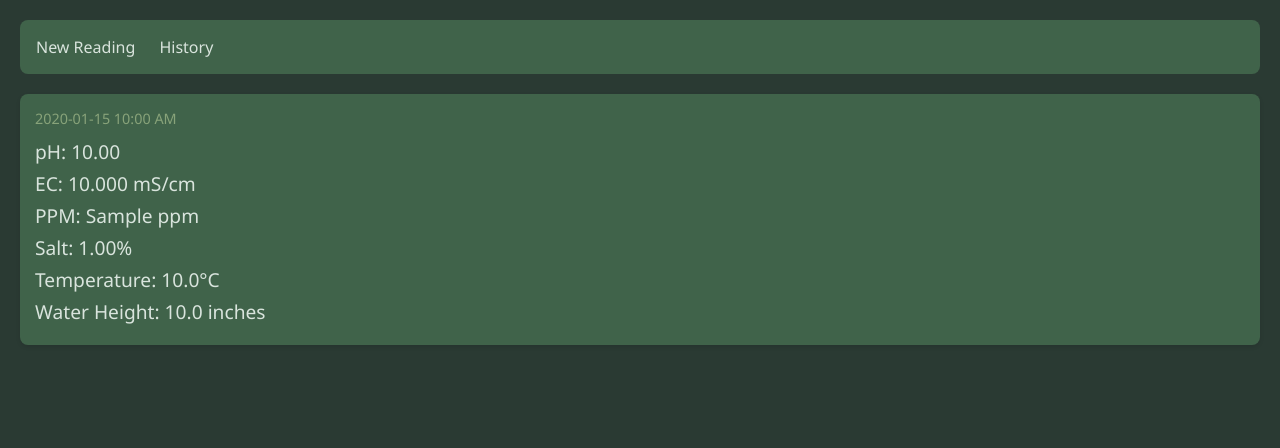
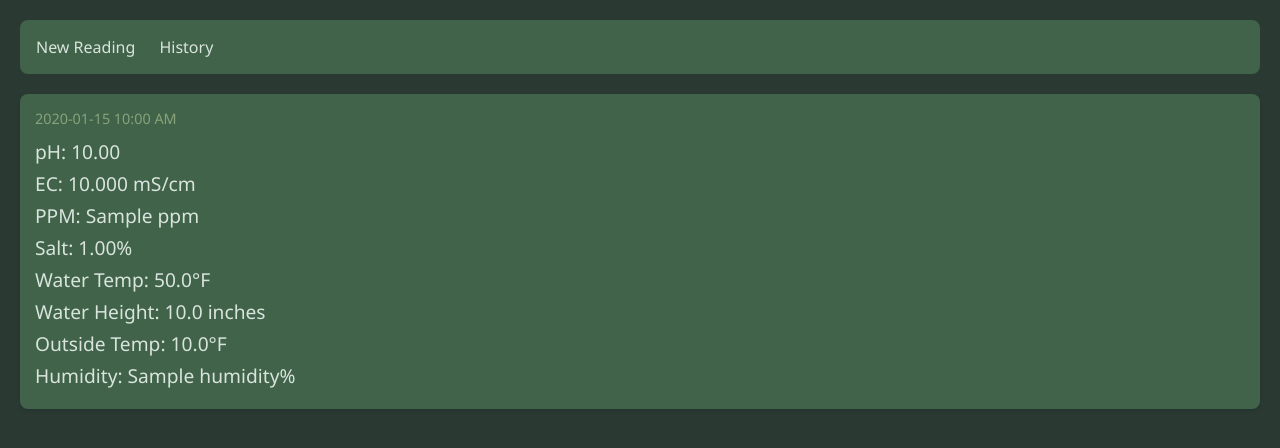
Before and after one commit to nmanolov77/hydroTower, a Flask app: template templates/history.html in a window 1280 px wide. Shown: the top 448 px of the page. Run offline with Flask 3, Linux system fonts and the light colour scheme; the template is opened without the code that fills it: most values are stand-ins (such as "Sample title", 1, 10 or a date in 2020); some libraries are stand-ins or nearby versions.

Commit message:
adding weather api to keep track of outside weather

```diff
--- a/app.py
+++ b/app.py
@@ -3,10 +3,34 @@ from datetime import datetime
 import psycopg2
 import pandas as pd
 import pytz
-from config import DB_CONFIG
+import requests
+from config import DB_CONFIG, WEATHER_CONFIG
 
 now = datetime.now().replace(microsecond=0)
 app = Flask(__name__)
+
+def get_current_weather():
+    url = "http://api.openweathermap.org/data/2.5/weather"
+    params = {
+        "zip": f"{WEATHER_CONFIG['zip_code']},{WEATHER_CONFIG['country_code']}",
+        "appid": WEATHER_CONFIG['api_key'],
+        "units": "imperial"  # Changed from metric to imperial for Fahrenheit
+    }
+
+    try:
+        response = requests.get(url, params=params)
+        response.raise_for_status()
+        data = response.json()
+
+        return {
+            "temp_f": data["main"]["temp"],  # Now returns Fahrenheit
+            "humidity": data["main"]["humidity"],
+            "conditions": data["weather"][0]["main"],
+            "wind_speed": data["wind"]["speed"]  # Note: This will now be in mph
+        }
+    except Exception as e:
+        print(f"Weather API error: {e}")
+        return None
 
 @app.route("/", methods=["GET", "POST"])
 def index():
@@ -20,14 +44,24 @@ def index():
             water_temp_c = float(request.form.get("water_temp_c"))
             water_height_in = float(request.form.get("water_height_in", 0))
             water_gallons = height_to_gallons(water_height_in)
+            weather = get_current_weather()
 
             with psycopg2.connect(**DB_CONFIG) as conn:
                 with conn.cursor() as cur:
                     cur.execute("""
                         INSERT INTO tower_readings
-                        (date, ph, ec_ms_cm, ppm, salt_percent, water_temp_c, water_height_in, water_gallons)
-                        VALUES (%s, %s, %s, %s, %s, %s, %s, %s)
-                    """, (now, ph, ec, ppm, salt_percent, water_temp_c, water_height_in, water_gallons))
+                        (date, ph, ec_ms_cm, ppm, salt_percent, water_temp_c,
+                         water_height_in, water_gallons, outside_temp_f,  # Changed from outside_temp_c
+                         humidity, weather_conditions, wind_speed)
+                        VALUES (%s, %s, %s, %s, %s, %s, %s, %s, %s, %s, %s, %s)
+                    """, (
+                        now, ph, ec, ppm, salt_percent, water_temp_c,
+                        water_height_in, water_gallons,
+                        weather["temp_f"] if weather else None,  # Changed from temp_c
+                        weather["humidity"] if weather else None,
+                        weather["conditions"] if weather else None,
+                        weather["wind_speed"] if weather else None
+                    ))
                 conn.commit()
 
         except (ValueError, TypeError) as e:
--- a/config.template.py
+++ b/config.template.py
@@ -5,3 +5,9 @@ DB_CONFIG = {
     "host": "localhost",
     "port": 5432,
 }
+
+WEATHER_CONFIG = {
+    "api_key": "your_openweather_api_key",
+    "zip_code": "your_zip_code_here",
+    "country_code": "us"
+}
--- a/templates/form.html
+++ b/templates/form.html
@@ -165,8 +165,8 @@
         <label for="salt_percent">Salt %</label>
         <input type="number" step="0.01" name="salt_percent" id="salt_percent" required />
 
-        <label for="water_temp_c">Water Temp (°C)</label>
-        <input type="number" step="0.1" name="water_temp_c" id="water_temp_c" required />
+        <label for="water_temp_c">Water Temperature (°C):</label>
+        <input type="number" step="0.1" name="water_temp_c" id="water_temp_c" required>
 
         <label for="water_height_in">Water Height (inches):</label>
         <input type="number" step="0.1" id="water_height_in" name="water_height_in" required>
--- a/templates/history.html
+++ b/templates/history.html
@@ -68,13 +68,17 @@
             <div class="value">EC: {{ "%.3f"|format(reading.ec_ms_cm) }} mS/cm</div>
             <div class="value">PPM: {{ reading.ppm }}</div>
             <div class="value">Salt: {{ "%.2f"|format(reading.salt_percent) }}%</div>
-            <div class="value">Temperature: {{ "%.1f"|format(reading.water_temp_c) }}°C</div>
+            <div class="value">Water Temp: {{ "%.1f"|format(reading.water_temp_c * 1.8 + 32) }}°F</div>
             {% if reading.water_height_in is not none and reading.water_height_in > 0 %}
             <div class="value">Water Height: {{ "%.1f"|format(reading.water_height_in) }} inches</div>
             {% endif %}
             {% if reading.water_gallons is not none and reading.water_gallons > 0 %}
             <div class="value">Water Volume: {{ "%.1f"|format(reading.water_gallons) }} gallons</div>
             {% endif %}
+            {% if reading.outside_temp_f is not none %}
+            <div class="value">Outside Temp: {{ "%.1f"|format(reading.outside_temp_f) }}°F</div>
+            <div class="value">Humidity: {{ reading.humidity }}%</div>
+            {% endif %}
         </div>
         {% endfor %}
     </div>
```
